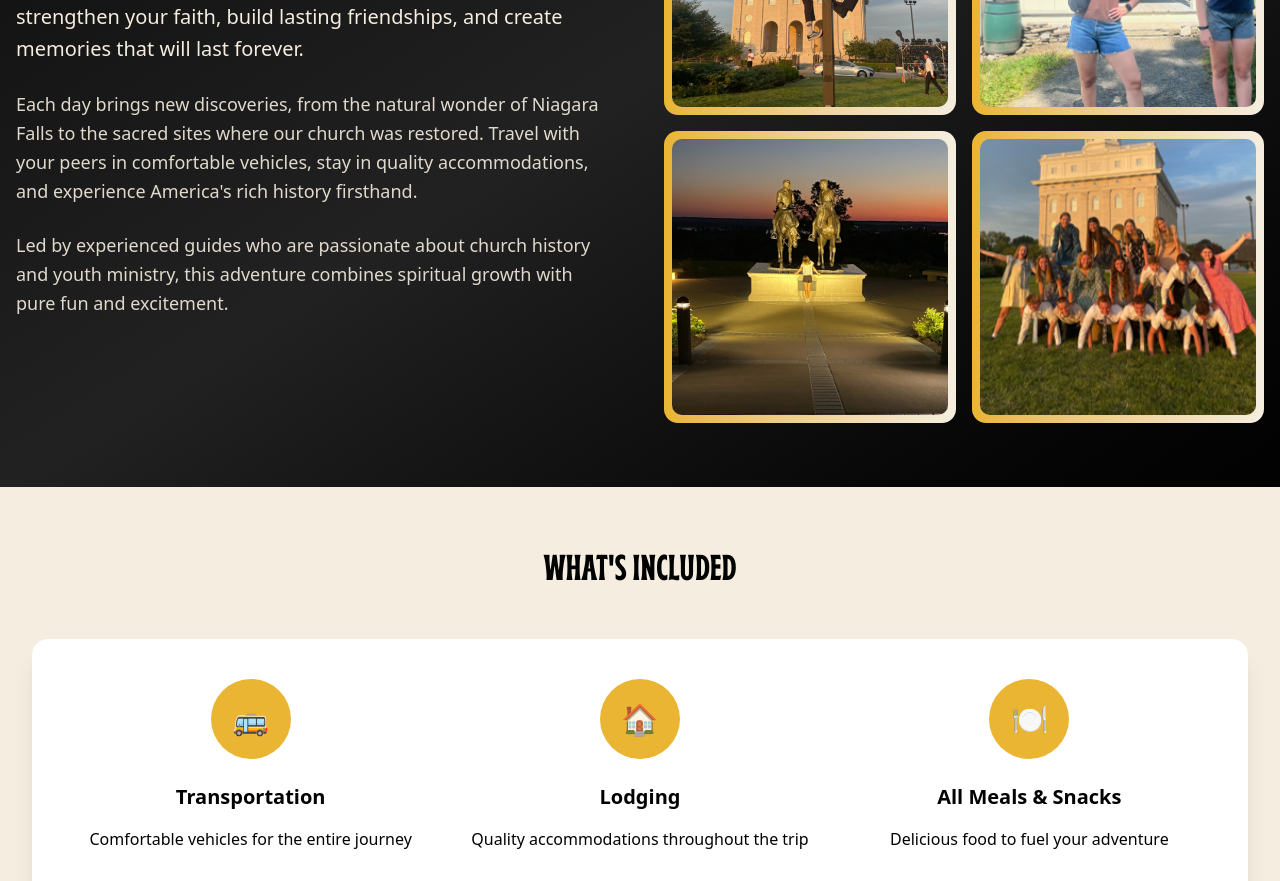
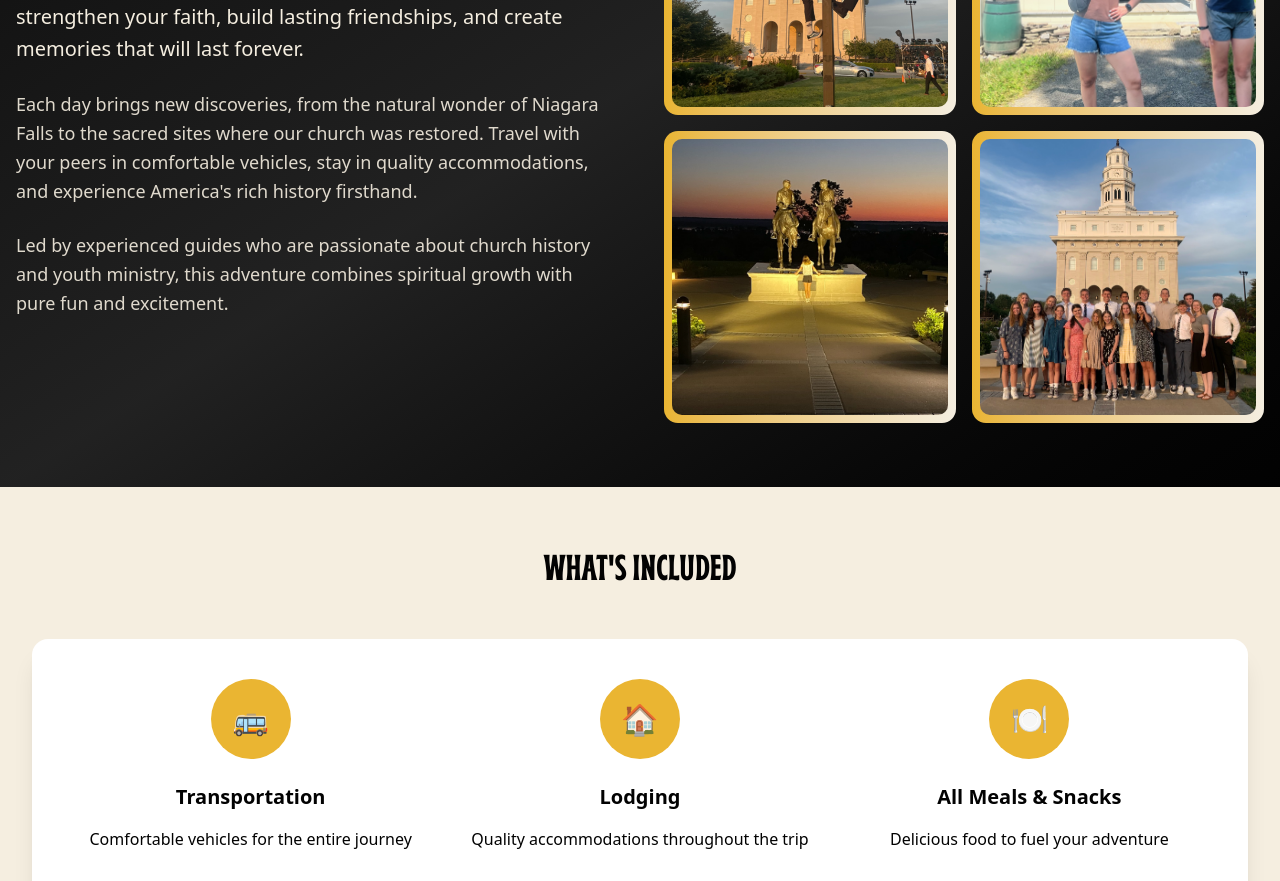
Before and after one commit to grandepeter/legendsroadrallywebsite, a Next.js app: page / in a window 1280 px wide. Shown: the part 2280-3161 px from the top of the page. Built offline with nearby package versions, Linux system fonts and the light colour scheme.

Commit message:
Changed the photo on the bottom right corner

```diff
--- a/app/page.tsx
+++ b/app/page.tsx
@@ -333,7 +333,7 @@ export default function Home() {
                 </div>
                 <div className="bg-gradient-to-r from-[var(--legends-gold)] to-[var(--legends-cream)] rounded-xl p-2 aspect-square overflow-hidden">
                   <Image
-                    src="/Legends Top 10/Picture24.png"
+                    src="/Legends Top 10/IMG_8421.jpg"
                     alt="Legends Road Rally experience"
                     width={300}
                     height={300}
```
